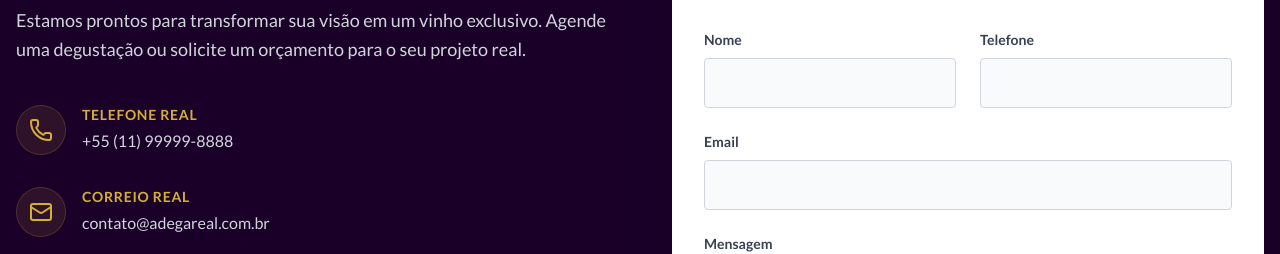
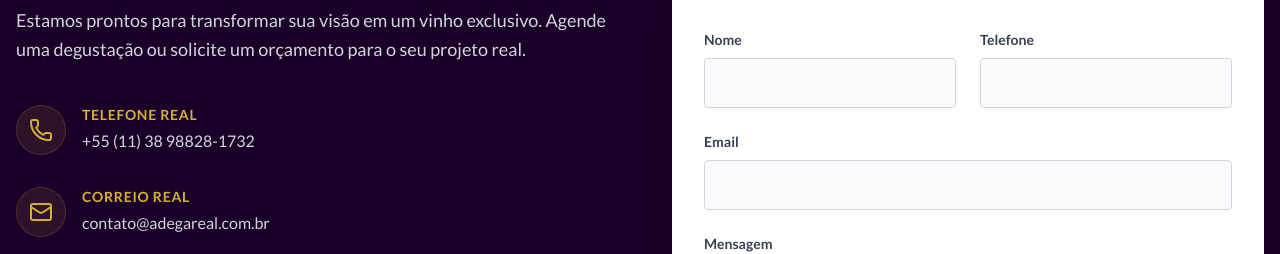
Before and after one commit to agrojoao80-lgtm/site-adega, a React (Vite) app: page / in a window 1280 px wide. Shown: the part 2744-2998 px from the top of the page. Built offline with nearby package versions, Linux system fonts and the light colour scheme; no server answers; a web font is replaced by a local one.

Commit message:
Adicionar número de telefone (38) 98828-1732

```diff
--- a/components/Contact.tsx
+++ b/components/Contact.tsx
@@ -23,7 +23,7 @@ export const Contact: React.FC = () => {
                 </div>
                 <div>
                   <h4 className="text-royal-gold font-bold uppercase tracking-wider text-sm mb-1">Telefone Real</h4>
-                  <p className="text-gray-300 font-lato">+55 (11) 99999-8888</p>
+                  <p className="text-gray-300 font-lato">+55 (11) 38 98828-1732</p>
                 </div>
               </div>
 
```
